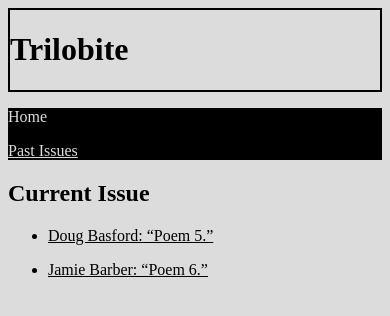
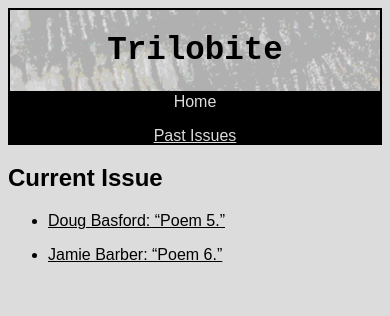
Before and after one commit to trilobite-poetry/trilobite-poetry.github.io, a Jekyll site: the page built from index.md, in a window 390 px wide. Shown: the top 316 px of the page. Built offline with Jekyll 4.4.1, drawn with Linux system fonts in a browser that asks for light colours.

Commit message:
Mobile theme 1

```diff
--- a/_layouts/default.html
+++ b/_layouts/default.html
@@ -2,6 +2,7 @@
 <html>
   <head>
     <meta charset="utf-8">
+    <meta name="viewport" content="width=device-width, initial-scale=1.0">
     <title>{{ page.title }}</title>
     <link rel="stylesheet" href="/assets/css/styles.css" media="screen and (min-width: 800px)">
     <link rel="stylesheet" href="/assets/css/mobile.css" media="screen and (max-width: 800px)">
--- a/_sass/header.scss
+++ b/_sass/header.scss
@@ -14,6 +14,5 @@ header img {
 header h1 {
   margin: 0 auto;
   font-weight:normal;
-  font-family: monospace;
   font-size: 3rem;
 }
--- a/_sass/main.scss
+++ b/_sass/main.scss
@@ -10,10 +10,6 @@ pre {
   white-space: pre-wrap;
 }
 
-h1, h2, h3, p, code {
-  font-family: Arial, Helvetica, sans-serif;
-}
-
 ul {
   list-style-type: none;
   margin: 0;
--- /dev/null
+++ b/_sass/mheader.scss
@@ -0,0 +1,18 @@
+header {
+  background-image: url("/assets/images/tril.bmp");
+  background-position: center;
+}
+
+header h1 {
+  text-align: center;
+  background-color: rgba(220, 220, 220, 0.8);
+  margin: 0;
+  padding: 0.67em 0;
+  font-size: 2.5em;
+}
+
+nav p {
+  text-align: center;
+  margin-top:0;
+  padding-top:0;
+}
--- a/_sass/nav.scss
+++ b/_sass/nav.scss
@@ -4,7 +4,6 @@ nav {
   align-items: center;
   justify-content: space-around;
   height: 3rem;
-  font-family: monospace;
   font-size: 1.5rem;
 }
 
--- /dev/null
+++ b/_sass/typography.scss
@@ -0,0 +1,11 @@
+h1, h2, h3, p, code {
+  font-family: Arial, Helvetica, sans-serif;
+}
+
+header h1 {
+  font-family: monospace;
+}
+
+nav {
+  font-family: monospace;
+}
--- a/assets/css/mobile.scss
+++ b/assets/css/mobile.scss
@@ -2,6 +2,8 @@
 ---
 
 @import "colors";
+@import "typography";
+@import "mheader";
 
 img {
   display: none;
--- a/assets/css/styles.scss
+++ b/assets/css/styles.scss
@@ -2,6 +2,7 @@
 ---
 
 @import "colors";
+@import "typography";
 @import "main";
 @import "header";
 @import "nav";
```
